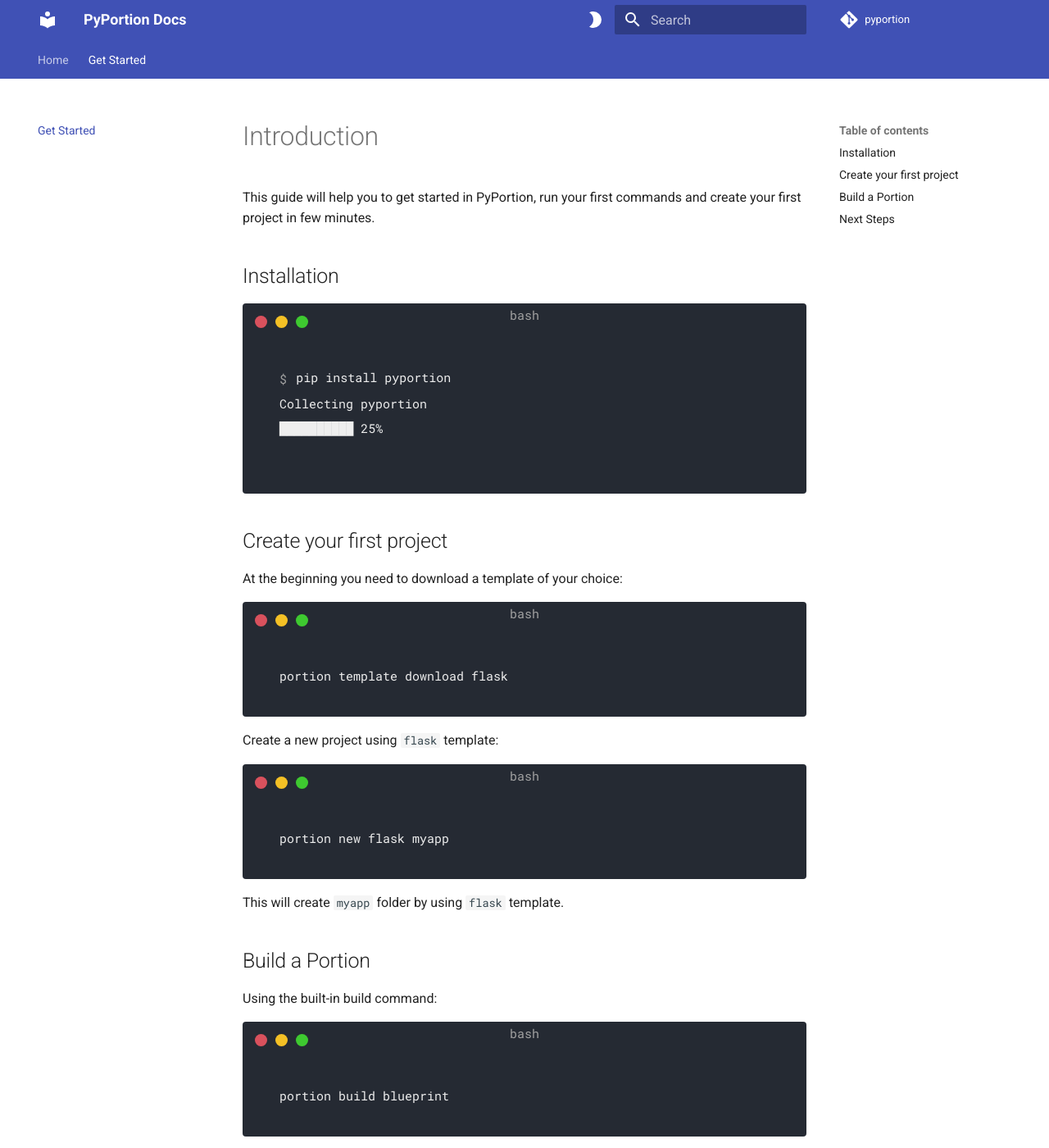
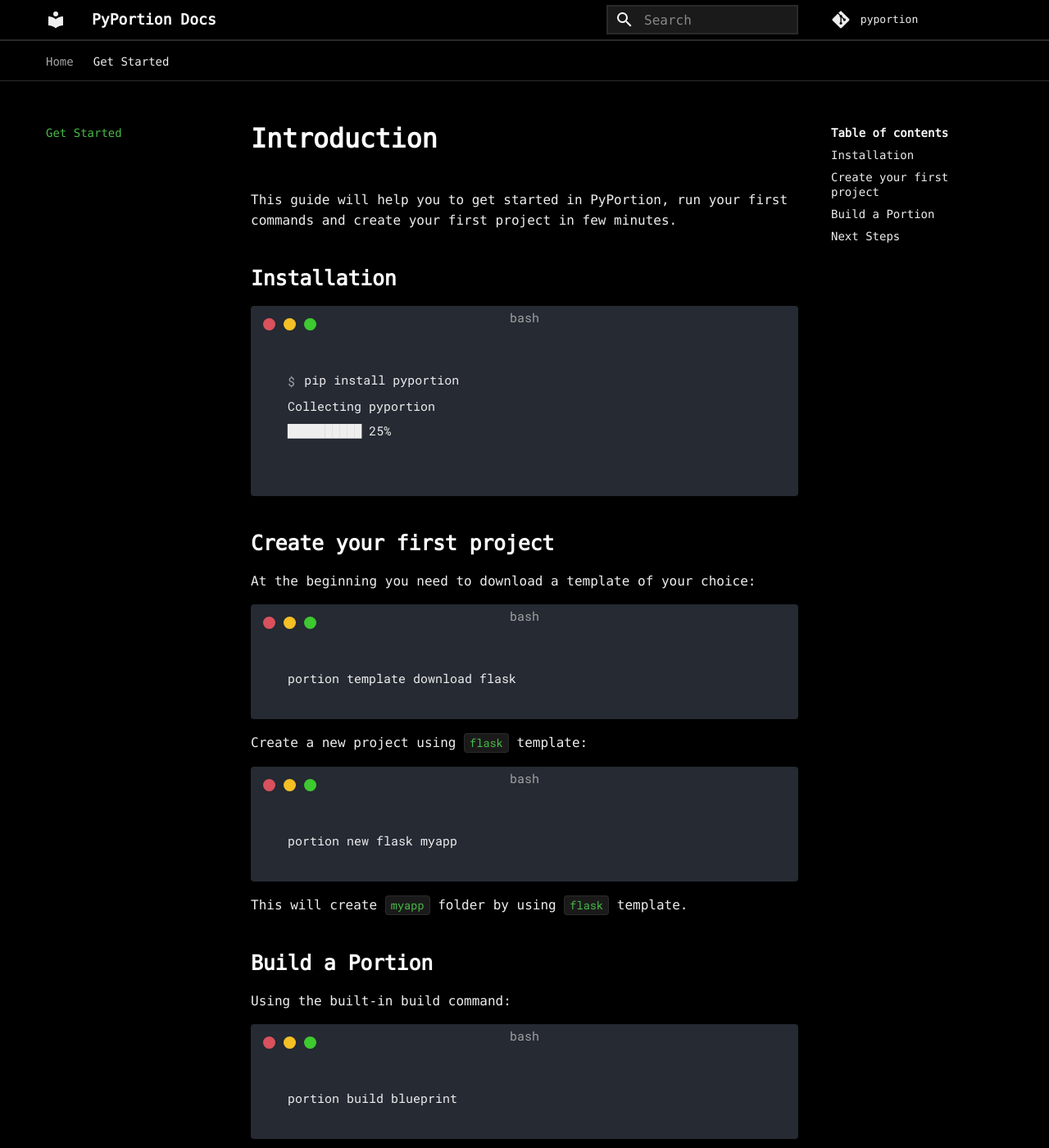
Before and after one commit to pyportion/pyportion, an MkDocs documentation site: the page built from docs/pages/get-started.md, in a window 1280 px wide and 1400 px high. Shown: the whole window at 82% size. Built offline with MkDocs 1.6.1 and Material for MkDocs 9.7.7, drawn with Linux system fonts in a browser that asks for light colours; comment, search, counter and statistics services are not loaded.

Commit message:
changed docs style

```diff
--- /dev/null
+++ b/docs/assets/css/custom.css
@@ -0,0 +1,391 @@
+/* Custom PyPortion theme for MkDocs Material */
+@font-face {
+    font-family: 'DejaVu Sans Mono';
+    src: url('../fonts/dejavu-sans-mono.ttf') format('truetype');
+    font-weight: normal;
+    font-style: normal;
+}
+
+/* Root color overrides */
+:root {
+    --md-primary-fg-color: #47ba47;
+    --md-accent-fg-color: #47ba47;
+    --md-typeset-color: #eee;
+    --md-typeset-a-color: #47ba47;
+}
+
+[data-md-color-scheme="slate"] {
+    --md-default-bg-color: #000000;
+    --md-default-fg-color: #eee;
+    --md-code-bg-color: #1a1a1a;
+    --md-code-fg-color: #eee;
+    --md-primary-fg-color: #47ba47;
+    --md-accent-fg-color: #47ba47;
+    --md-typeset-a-color: #47ba47;
+}
+
+/* Global font override */
+body,
+input,
+textarea,
+select,
+button {
+    font-family: "DejaVu Sans Mono", monospace, sans-serif !important;
+}
+
+/* Background colors */
+body {
+    background: #000000 !important;
+    color: #eee !important;
+}
+
+.md-header {
+    background: #000000 !important;
+    border-bottom: 2px solid #2a2a2a;
+}
+
+.md-tabs {
+    background: #000000 !important;
+    border-bottom: 1px solid #2a2a2a;
+}
+
+.md-main {
+    background: #000000 !important;
+}
+
+.md-content {
+    background: #000000 !important;
+}
+
+.md-sidebar {
+    background: #000000 !important;
+}
+
+/* Navigation styling */
+.md-header__title {
+    font-weight: 600 !important;
+    color: #fff !important;
+}
+
+.md-nav__link {
+    color: #eee !important;
+}
+
+.md-nav__link:hover {
+    color: #47ba47 !important;
+}
+
+.md-nav__link--active {
+    color: #47ba47 !important;
+}
+
+.md-tabs__link {
+    color: #eee !important;
+}
+
+.md-tabs__link:hover {
+    color: #47ba47 !important;
+}
+
+.md-tabs__link--active {
+    color: #47ba47 !important;
+}
+
+/* Typography */
+.md-typeset h1 {
+    color: #fff !important;
+    font-weight: 700 !important;
+}
+
+.md-typeset h2 {
+    color: #fff !important;
+    font-weight: 600 !important;
+}
+
+.md-typeset h3 {
+    color: #fff !important;
+    font-weight: 600 !important;
+}
+
+.md-typeset h4,
+.md-typeset h5,
+.md-typeset h6 {
+    color: #fff !important;
+}
+
+.md-typeset p {
+    color: #eee !important;
+}
+
+.md-typeset a {
+    color: #47ba47 !important;
+    text-decoration: none;
+}
+
+.md-typeset a:hover {
+    color: #59f359 !important;
+    text-decoration: underline;
+}
+
+/* Lists */
+.md-typeset ul,
+.md-typeset ol {
+    color: #eee !important;
+}
+
+.md-typeset li {
+    color: #eee !important;
+}
+
+/* Code blocks */
+.md-typeset code {
+    background: #1a1a1a !important;
+    color: #47ba47 !important;
+    border: 1px solid #2a2a2a;
+}
+
+.md-typeset pre {
+    background: #1a1a1a !important;
+    border: 2px solid #2a2a2a;
+    border-radius: 8px;
+}
+
+.md-typeset pre code {
+    background: transparent !important;
+    color: #eee !important;
+    border: none;
+}
+
+/* Buttons */
+.md-button {
+    background: #47ba47 !important;
+    color: #000 !important;
+    border: 2px solid #47ba47 !important;
+    border-radius: 6px !important;
+    font-weight: 600 !important;
+    transition: all 0.3s ease !important;
+}
+
+.md-button:hover {
+    background: #59f359 !important;
+    border-color: #59f359 !important;
+    transform: translateY(-2px) !important;
+}
+
+.md-button--primary {
+    background: #47ba47 !important;
+    color: #000 !important;
+}
+
+/* Search */
+.md-search__input {
+    background: #1a1a1a !important;
+    color: #eee !important;
+    border: 2px solid #2a2a2a !important;
+}
+
+.md-search__input::placeholder {
+    color: #888 !important;
+}
+
+.md-search__output {
+    background: #1a1a1a !important;
+    border: 2px solid #2a2a2a !important;
+}
+
+/* Footer */
+.md-footer {
+    background: #000000 !important;
+    border-top: 2px solid #2a2a2a !important;
+}
+
+.md-footer-meta {
+    background: #000000 !important;
+}
+
+.md-footer__link {
+    color: #47ba47 !important;
+}
+
+.md-footer__link:hover {
+    color: #59f359 !important;
+}
+
+/* Table of contents */
+.md-nav__item--active > .md-nav__link {
+    color: #47ba47 !important;
+}
+
+.md-sidebar__scrollwrap {
+    background: #000000 !important;
+}
+
+/* Content area */
+.md-content__inner {
+    padding-bottom: 48px;
+}
+
+/* Admonitions/callouts */
+.md-typeset .admonition,
+.md-typeset details {
+    background: #1a1a1a !important;
+    border: 2px solid #2a2a2a !important;
+    border-left: 4px solid #47ba47 !important;
+}
+
+.md-typeset .admonition-title,
+.md-typeset summary {
+    background: #1a1a1a !important;
+    color: #fff !important;
+}
+
+/* Tables */
+.md-typeset table:not([class]) {
+    background: #1a1a1a !important;
+    border: 2px solid #2a2a2a !important;
+}
+
+.md-typeset table:not([class]) th {
+    background: #2a2a2a !important;
+    color: #fff !important;
+    border-bottom: 2px solid #47ba47 !important;
+}
+
+.md-typeset table:not([class]) td {
+    border-bottom: 1px solid #2a2a2a !important;
+    color: #eee !important;
+}
+
+/* Horizontal rules */
+.md-typeset hr {
+    border-bottom: 2px solid #2a2a2a !important;
+}
+
+/* Blockquotes */
+.md-typeset blockquote {
+    border-left: 4px solid #47ba47 !important;
+    background: #1a1a1a !important;
+    color: #bbb !important;
+}
+
+/* Inline code */
+.md-typeset :not(pre) > code {
+    background: #1a1a1a !important;
+    color: #47ba47 !important;
+    padding: 2px 6px !important;
+    border-radius: 4px !important;
+}
+
+/* Navigation icons */
+.md-nav__icon {
+    color: #47ba47 !important;
+}
+
+/* Source link in header */
+.md-source {
+    color: #eee !important;
+}
+
+.md-source:hover {
+    color: #47ba47 !important;
+}
+
+/* Scrollbar styling */
+::-webkit-scrollbar {
+    width: 10px;
+    height: 10px;
+}
+
+::-webkit-scrollbar-track {
+    background: #1a1a1a;
+}
+
+::-webkit-scrollbar-thumb {
+    background: #2a2a2a;
+    border-radius: 5px;
+}
+
+::-webkit-scrollbar-thumb:hover {
+    background: #47ba47;
+}
+
+/* Main content max width to match landing page */
+.md-grid {
+    max-width: 1200px !important;
+}
+
+/* Top navigation highlight */
+.md-header__button {
+    color: #eee !important;
+}
+
+.md-header__button:hover {
+    color: #47ba47 !important;
+}
+
+/* Copyright text in footer */
+.md-footer-copyright {
+    color: #666 !important;
+}
+
+.md-footer-copyright__highlight {
+    color: #47ba47 !important;
+}
+
+/* Navigation sections */
+.md-nav__title {
+    color: #fff !important;
+    font-weight: 600 !important;
+}
+
+/* Feature emoji styling for better visibility */
+.md-typeset p > .twemoji,
+.md-typeset li > .twemoji {
+    vertical-align: middle;
+}
+
+/* Make sure feature lists look good */
+.md-typeset ul li::marker {
+    color: #47ba47 !important;
+}
+
+/* Adjust announcement bar if used */
+.md-banner {
+    background: #1a1a1a !important;
+    border-bottom: 2px solid #2a2a2a !important;
+}
+
+/* Version selector if used */
+.md-version__current {
+    color: #eee !important;
+}
+
+.md-version__list {
+    background: #1a1a1a !important;
+    border: 2px solid #2a2a2a !important;
+}
+
+/* Tags */
+.md-tag {
+    background: #1a1a1a !important;
+    color: #47ba47 !important;
+    border: 1px solid #2a2a2a !important;
+}
+
+/* Keyboard keys */
+.md-typeset kbd {
+    background: #1a1a1a !important;
+    color: #eee !important;
+    border: 1px solid #2a2a2a !important;
+    box-shadow: 0 2px 0 0 #2a2a2a !important;
+}
+
+/* Task lists */
+.md-typeset .task-list-indicator::before {
+    background-color: #1a1a1a !important;
+    border: 2px solid #47ba47 !important;
+}
+
+.md-typeset [type="checkbox"]:checked + .task-list-indicator::before {
+    background-color: #47ba47 !important;
+}
--- a/mkdocs.yml
+++ b/mkdocs.yml
@@ -5,6 +5,7 @@
 repo_name: pyportion
 theme:
     name: material
+    favicon: ''
     features:
         - content.code.annotate
         - content.code.copy
@@ -25,18 +26,9 @@
         - search.suggest
 
     palette:
-        - media: "(prefers-color-scheme: dark)"
-          scheme: slate
-          toggle:
-              icon: material/brightness-7
-              name: Switch to system preference
-
-        - media: "(prefers-color-scheme: light)"
-          scheme: default
-          primary: slate
-          toggle:
-              icon: material/brightness-2
-              name: Switch to dark mode
+        - scheme: slate
+          primary: green
+          accent: green
 
 markdown_extensions:
     - pymdownx.highlight:
@@ -48,6 +40,7 @@
     - pymdownx.superfences
 
 extra_css:
+    - assets/css/custom.css
     - assets/css/termynal.css
 
 extra_javascript:
```
